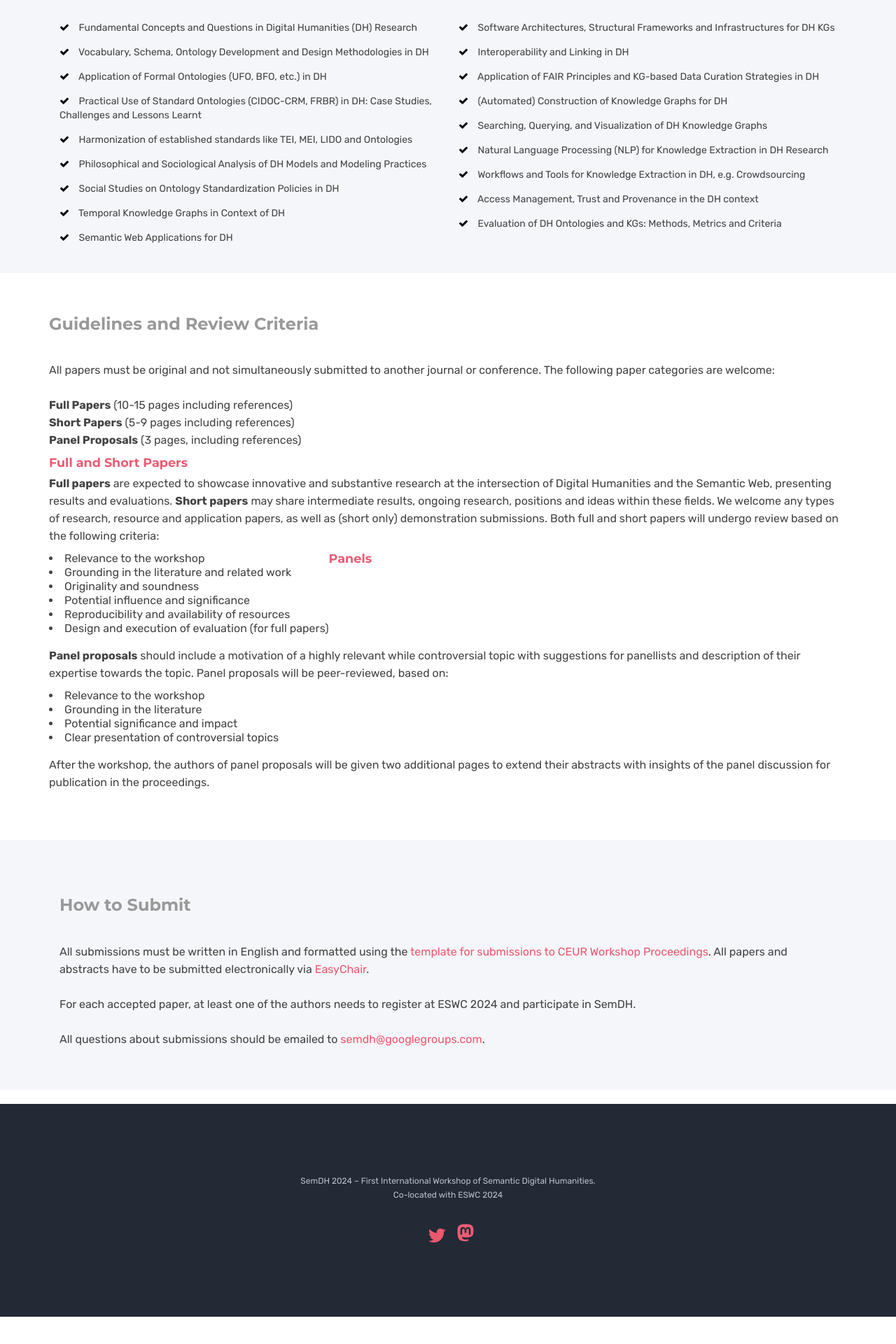
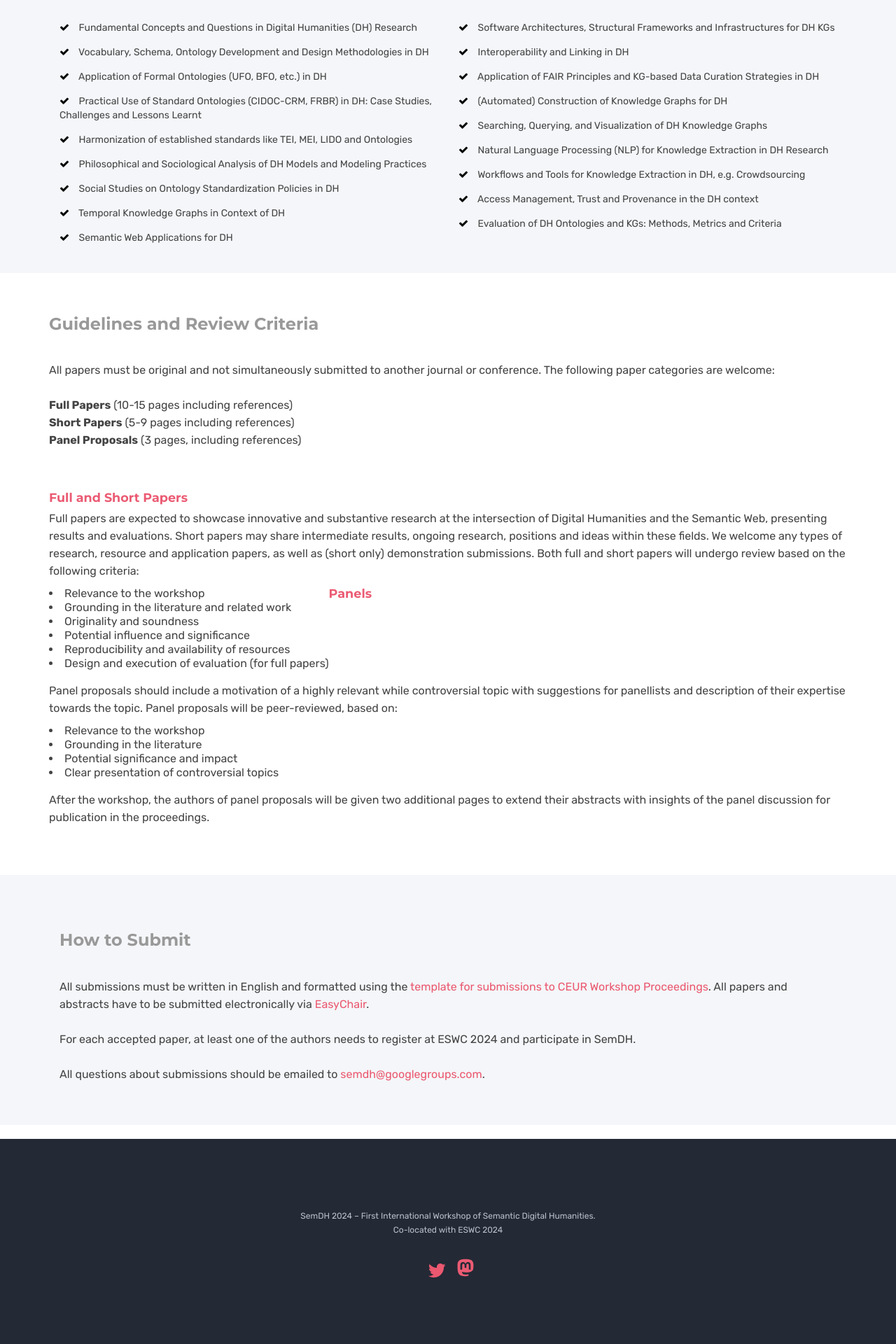
Before and after one commit to SemDH/semdh.github.io, a Jekyll site: the page built from callforpapers.html, in a window 1280 px wide. Shown: the part 774-2694 px from the top of the page at 70% size. Built offline with Jekyll 4.4.1, drawn with Linux system fonts in a browser that asks for light colours.

Commit message:
call for paper update

```diff
--- a/callforpapers.html
+++ b/callforpapers.html
@@ -162,12 +162,15 @@
         <br />
         <strong>Full Papers</strong> (10-15 pages including references) <br />
         <strong>Short Papers</strong> (5-9 pages including references) <br />
-        <strong>Panel Proposals</strong> (3 pages, including references) <br /> </p>
-        <br>
+        <strong>Panel Proposals</strong> (3 pages, including references) <br />
+        <br> <br>
+        </p>
+
 
         <h6>Full and Short Papers</h6>
 
-        <p class="lead"><strong>Full papers</strong> are expected to showcase innovative and substantive research at the intersection of Digital Humanities and the Semantic Web, presenting results and evaluations. <strong>Short papers</strong> may share intermediate results, ongoing research, positions and ideas within these fields. We welcome any types of research, resource and application papers, as well as (short only) demonstration submissions. Both full and short papers will undergo review based on the following criteria: </p>
+        <p class="lead">Full papers are expected to showcase innovative and substantive research at the intersection of Digital Humanities and the Semantic Web, presenting results and evaluations. Short papers may share intermediate results, ongoing research, positions and ideas within these fields. We welcome any types of research, resource and application papers, as well as (short only) demonstration submissions. Both full and short papers will undergo review based on the following criteria: </p>
+
         <ul class="unorderedlist">
           <li>Relevance to the workshop</li>
           <li>Grounding in the literature and related work</li>
@@ -180,9 +183,9 @@
 
         <h6>Panels</h6>
 
-        <p class="lead"><strong>Panel proposals</strong> should include a motivation
-        of a highly relevant while controversial topic with
-        suggestions for panellists and description of their expertise towards the topic. Panel proposals will be peer-reviewed, based on: </p>
+        <p class="lead">Panel proposals should include a motivation
+        of a highly relevant while controversial topic with suggestions for panellists and description of their expertise towards the topic. Panel proposals will be peer-reviewed, based on: </p>
+
         <ul class="unorderedlist">
           <li>Relevance to the workshop</li>
           <li>Grounding in the literature</li>
```
